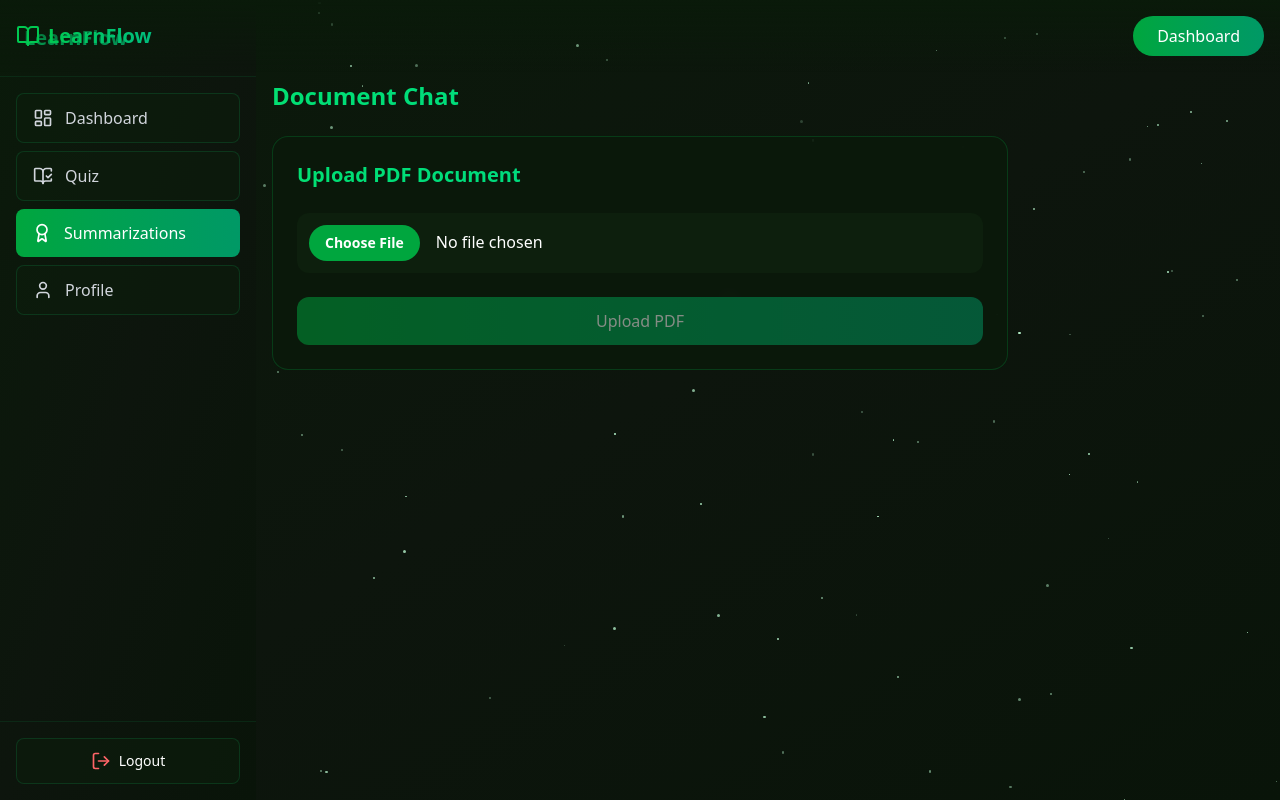
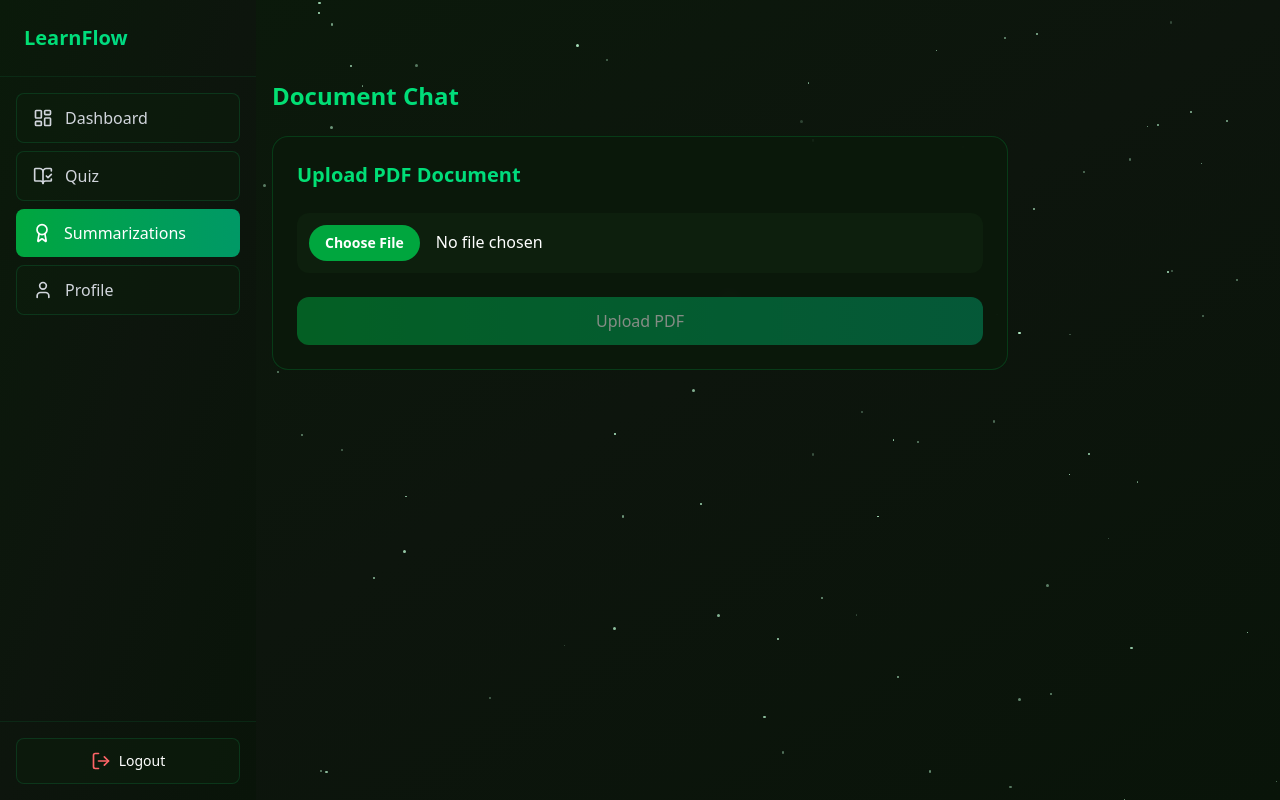
Before and after one commit to KhushPatel2026/Pixel-HackSpire2025, a React (Vite) app in the folder Frontend/: page /recognition in a window 1280 px wide. Built offline with nearby package versions, Linux system fonts and the light colour scheme.

Commit message:
environment added

```diff
--- a/Frontend/src/Pages/Recognition/Recognition.jsx
+++ b/Frontend/src/Pages/Recognition/Recognition.jsx
@@ -138,7 +138,7 @@ export default function DocumentChat() {
       <div className="fixed inset-0 z-0 bg-gradient-radial from-[#2e8d2e80] via-transparent to-transparent opacity-60 -translate-x-1/3 translate-y-1/2" />
       <div className="fixed inset-0 z-0 bg-gradient-radial from-[#008f0080] via-transparent to-transparent opacity-60 translate-x-3/4 -translate-y-1/4" />
 
-      <header className="fixed top-0 left-0 right-0 z-50 bg-gradient-to-b from-[#0a1a0a] to-transparent">
+      {/* <header className="fixed top-0 left-0 right-0 z-50 bg-gradient-to-b from-[#0a1a0a] to-transparent">
         <div className="container mx-auto px-4 py-4 flex justify-between items-center">
           <div className="flex items-center space-x-2">
             <BookOpen className="h-6 w-6 text-green-500" />
@@ -152,7 +152,7 @@ export default function DocumentChat() {
             Dashboard
           </button>
         </div>
-      </header>
+      </header> */}
 
       <main className="relative z-10 pt-20 pb-12 max-w-3xl mx-auto p-4">
         <h1 className="text-2xl font-bold mb-6 bg-clip-text text-transparent bg-gradient-to-r from-green-400 to-emerald-400">
```
